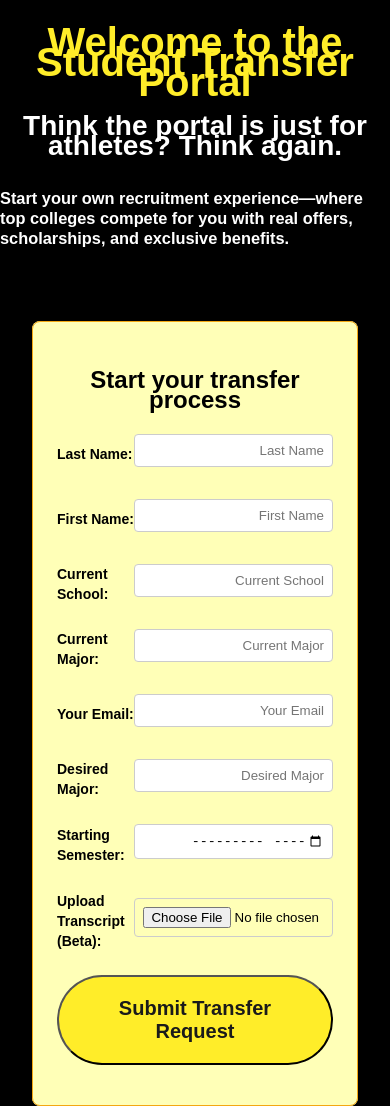
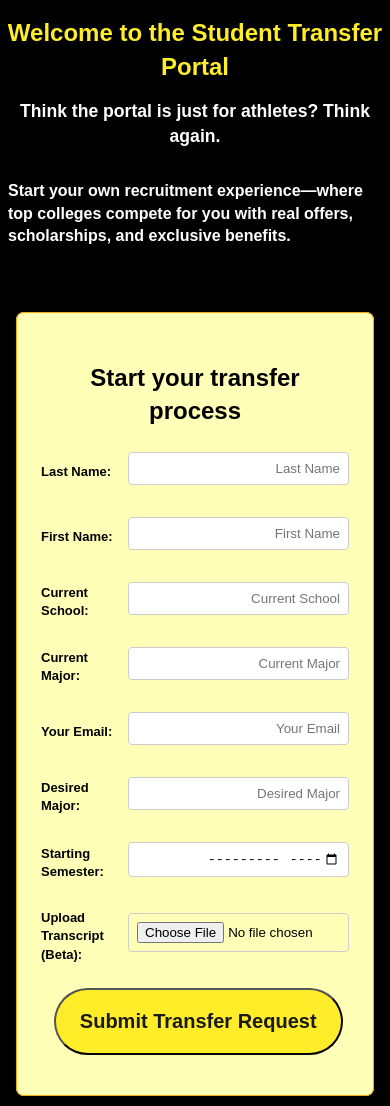
Before and after one commit to simitchell/transfer_portal, a plain HTML site: page index.html in a window 390 px wide. Drawn offline with Linux system fonts and the light colour scheme.

Commit message:
added responsiveness to css

```diff
--- a/styles.css
+++ b/styles.css
@@ -117,3 +117,73 @@ span {
   font-weight: 600;
   margin-bottom: 1.5rem;
 }
+
+/* Responsive styles for mobile devices */
+@media (max-width: 600px) {
+  html {
+    max-width: 100vw;
+    padding: 0;
+    margin: 0;
+    font-size: 15px;
+  }
+
+  body {
+    padding-block: 1rem;
+    font-size: 13px;
+    line-height: 1.4;
+  }
+
+  .main_content {
+    padding: 1rem;
+    max-width: 100vw;
+  }
+
+  /* fieldset {
+    padding: 1rem;
+    margin: 1rem 0;
+    max-width: 100%;
+  }
+
+  .main_content_header {
+    font-size: 1.1rem;
+    margin-bottom: 1rem;
+  }
+
+  span {
+    flex-direction: column;
+    align-items: stretch;
+    margin-bottom: 0.75rem;
+  }
+
+  label, input {
+    width: 100%;
+    text-align: left;
+    float: none;
+  }
+
+  input {
+    margin-bottom: 0.5rem;
+    font-size: 1rem;
+    text-align: left;
+  }
+
+  button {
+    width: 100%;
+    padding: 1rem;
+    font-size: 1.1rem;
+  } */
+
+  h1 {
+    font-size: 1.5rem;
+  }
+
+  h2 {
+    font-size: 1.1rem;
+    padding: 0.5rem;
+  }
+
+  h3 {
+    font-size: 1rem;
+    padding: 0.5rem;
+  }
+}
```
